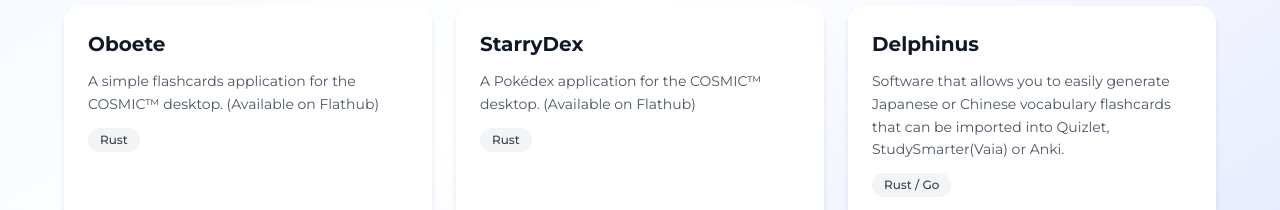
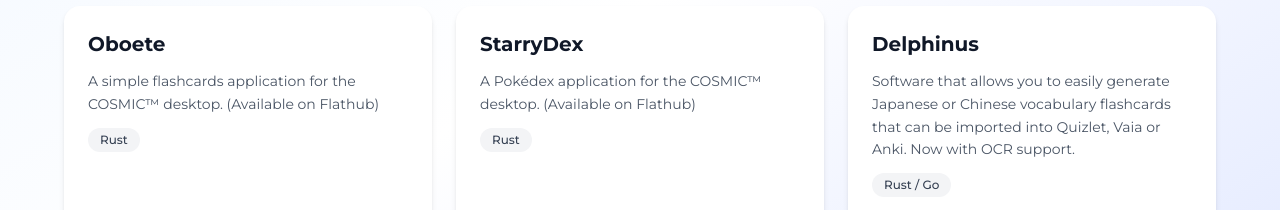
Before and after one commit to mariinkys/personal-site, an Astro site: page / in a window 1280 px wide. Shown: the part 389-599 px from the top of the page. Built offline with nearby package versions, Linux system fonts and the light colour scheme; Astro itself is replaced by a stand-in of ours.

Commit message:
chore: add ocr support text

```diff
--- a/src/pages/index.astro
+++ b/src/pages/index.astro
@@ -40,7 +40,7 @@
 
 				<ProjectCard
 					name="Delphinus"
-					description="Software that allows you to easily generate Japanese or Chinese vocabulary flashcards that can be imported into Quizlet, StudySmarter(Vaia) or Anki."
+					description="Software that allows you to easily generate Japanese or Chinese vocabulary flashcards that can be imported into Quizlet, Vaia or Anki. Now with OCR support."
 					language="Rust / Go"
 					repo="https://github.com/mariinkys/delphinus"
 					demo="https://delphinus.mariinkys.dev/"
```
